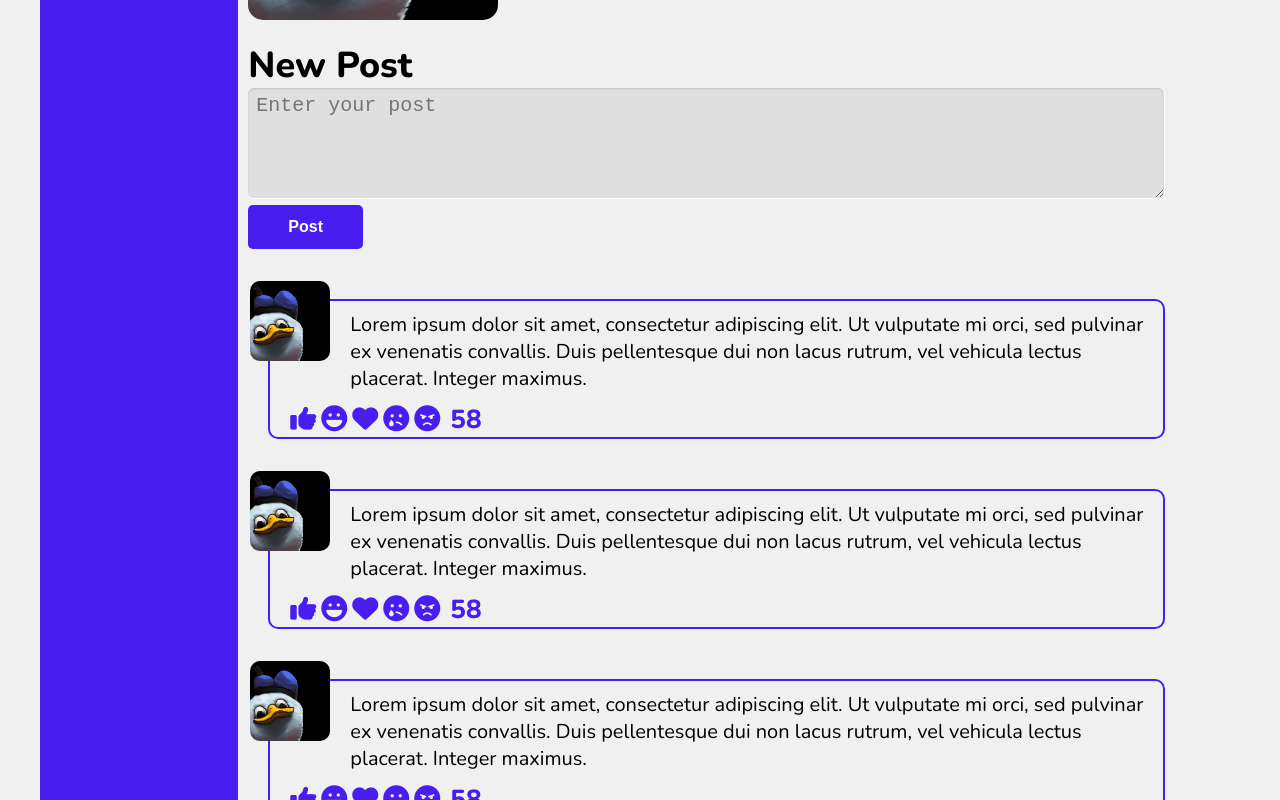
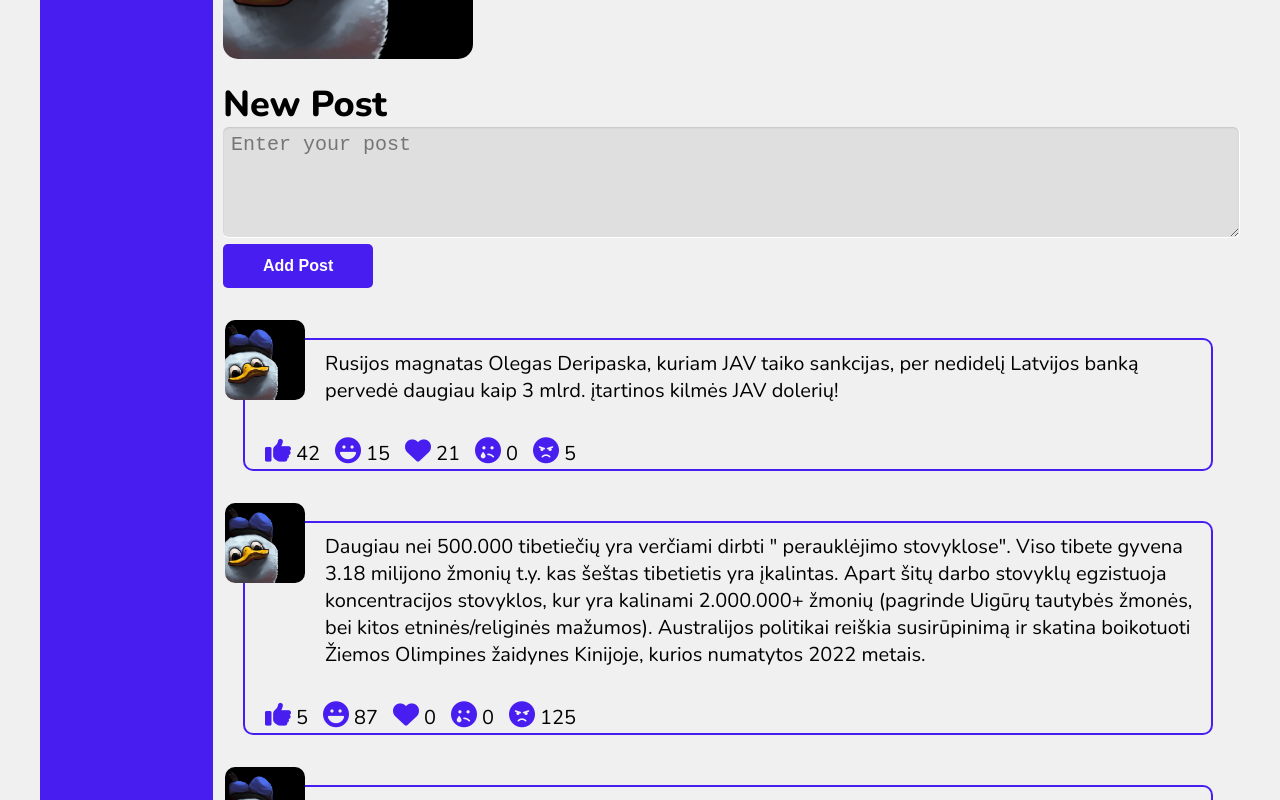
Before and after one commit to Ramunas-Bkr/second-social-network, a React (Create React App) app: page / in a window 1280 px wide. Shown: the part 1100-1900 px from the top of the page. Built offline with nearby package versions, Linux system fonts and the light colour scheme.

Commit message:
Profile components

```diff
--- a/src/components/Navbar/Navbar.jsx
+++ b/src/components/Navbar/Navbar.jsx
@@ -4,10 +4,10 @@ import classes from './Navbar.module.css';
 const Navbar = () => {
     return (
         <nav className={classes.sidebar}>
-            <div>
+            <div className={classes.active}>
                 Profile
             </div>
-            <div className={classes.active}>
+            <div>
                 Messages
             </div>
             <div>
--- a/src/components/Profile/Description/Description.module.css
+++ b/src/components/Profile/Description/Description.module.css
@@ -2,6 +2,7 @@
     display: inline-block;
     width: 250px;
     height: 250px;
+    margin-top: 20px;
     margin-right: 20px;
     border-radius: 15px;
     overflow: hidden;
@@ -15,6 +16,7 @@
     display: inline-block;
     width: 70%;
     vertical-align: top;
+    margin-top: 15px;
 }
 
 .name {
--- a/src/components/Profile/MyPosts/MyPosts.jsx
+++ b/src/components/Profile/MyPosts/MyPosts.jsx
@@ -6,9 +6,32 @@ const MyPosts = () => {
     return (
         <div>
             <NewPost />
-            <Post />
-            <Post />
-            <Post />
+            <Post
+                message="Rusijos magnatas Olegas Deripaska, kuriam JAV taiko sankcijas, per nedidelį Latvijos banką pervedė daugiau kaip 3 mlrd. įtartinos kilmės JAV dolerių!"
+                likeCount={42}
+                lolCount={15}
+                heartCount={21}
+                sadCount={0}
+                angryCount={5}
+            />
+            <Post
+                message={`Daugiau nei 500.000 tibetiečių yra verčiami dirbti " perauklėjimo stovyklose". Viso tibete gyvena 3.18 milijono žmonių t.y. kas šeštas tibetietis yra įkalintas.
+Apart šitų darbo stovyklų egzistuoja koncentracijos stovyklos, kur yra kalinami 2.000.000+ žmonių (pagrinde Uigūrų tautybės žmonės, bei kitos etninės/religinės mažumos).
+Australijos politikai reiškia susirūpinimą ir skatina boikotuoti Žiemos Olimpines žaidynes Kinijoje, kurios numatytos 2022 metais.`}
+                likeCount={5}
+                lolCount={87}
+                heartCount={0}
+                sadCount={0}
+                angryCount={125}
+            />
+            <Post
+                message="Sveiki. Parduodame “Teenage mutant ninja turtles: Change is constant” ir “Teenage mutant ninja turtles: City fall”. Plius, papildymas “Loner Ralph (kickstarter expansion)”. Lietuvoje šio žaidimo kol kas dar nėra pirkti:) Idealios būklės. 130€"
+                likeCount={5}
+                lolCount={2}
+                heartCount={0}
+                sadCount={0}
+                angryCount={5}
+            />
         </div>
     )
 }
--- a/src/components/Profile/MyPosts/NewPost/NewPost.jsx
+++ b/src/components/Profile/MyPosts/NewPost/NewPost.jsx
@@ -7,7 +7,7 @@ const NewPost = () => {
             <h2>New Post</h2>
             <textarea placeholder="Enter your post" />
             <div>
-                <button className={classes.button}>Post</button>
+                <button className={classes.button}>Add Post</button>
             </div>
         </div>
     )
--- a/src/components/Profile/MyPosts/NewPost/NewPost.module.css
+++ b/src/components/Profile/MyPosts/NewPost/NewPost.module.css
@@ -9,8 +9,10 @@ h2 {
 }
 
 textarea {
-  width: 900px;
-  height: 100px;
+  min-width: 1000px;
+  max-width: 1000px;
+  min-height: 100px;
+  max-height: 500px;
   background: none repeat scroll 0 0 rgba(0, 0, 0, 0.07);
   border-color: #FFFFFF;
   border-image: none;
--- a/src/components/Profile/MyPosts/Post/Post.jsx
+++ b/src/components/Profile/MyPosts/Post/Post.jsx
@@ -2,21 +2,25 @@ import React from 'react'
 import classes from './Post.module.css'
 import avatar from '../../../../img/115909.jpg'
 
-const Post = () => {
+const Post = (props) => {
     return (
         <div className={classes.postBox}>
             <div>
                 <img src={avatar} alt={avatar} className={classes.avatarImage} />
                 <div className={classes.postText}>
-                    Lorem ipsum dolor sit amet, consectetur adipiscing elit. Ut vulputate mi orci, sed pulvinar ex venenatis convallis. Duis pellentesque dui non lacus rutrum, vel vehicula lectus placerat. Integer maximus.
+                    {props.message}
                 </div>
                 <div className={classes.icons}>
                     <i className="fas fa-thumbs-up"></i>
+                    <span>{props.likeCount}</span>
                     <i className="fas fa-laugh"></i>
+                    <span>{props.lolCount}</span>
                     <i className="fas fa-heart"></i>
+                    <span>{props.heartCount}</span>
                     <i className="fas fa-sad-tear"></i>
+                    <span>{props.sadCount}</span>
                     <i className="fas fa-angry"></i>
-                    <span>58</span>
+                    <span>{props.angryCount}</span>
                 </div>
             </div>
         </div>
--- a/src/components/Profile/MyPosts/Post/Post.module.css
+++ b/src/components/Profile/MyPosts/Post/Post.module.css
@@ -1,5 +1,5 @@
 .postBox {
-    width: 90%;
+    width: 95%;
     border: solid 2px  #481ef0;
     margin: 50px 0;
     margin-left: 20px;
@@ -25,7 +25,7 @@
 
 .icons {
     margin-left: 20px;
-    margin-top: 10px;
+    margin-top: 30px;
     color: #481ef0;
     font-size: 26px;
 }
@@ -35,5 +35,8 @@
 }
 
 .icons span {
-    margin-left: 5px;
+    margin-right: 15px;
+    color: black;
+    font-weight: normal;
+    font-size: 20px;
 }
```
